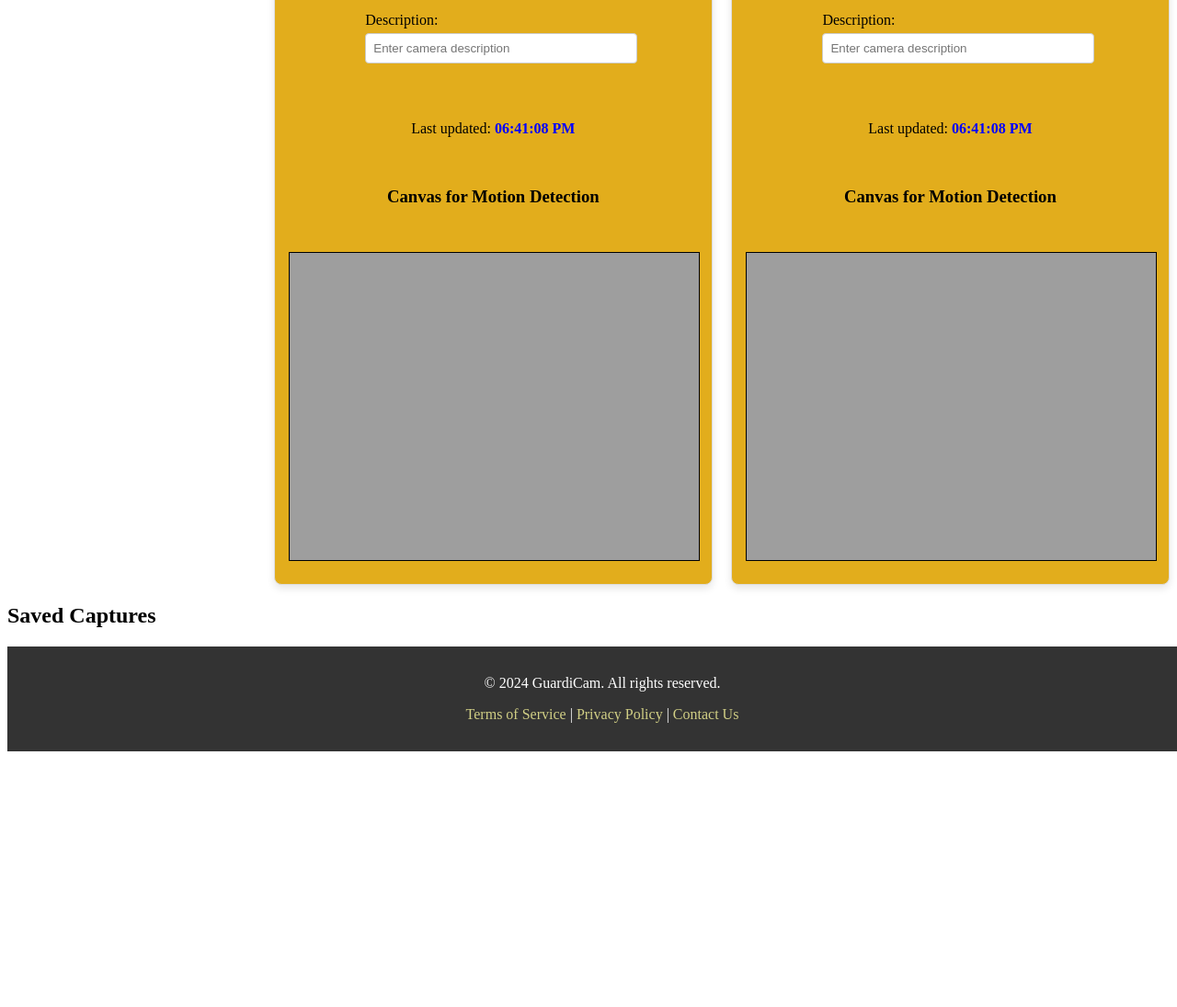
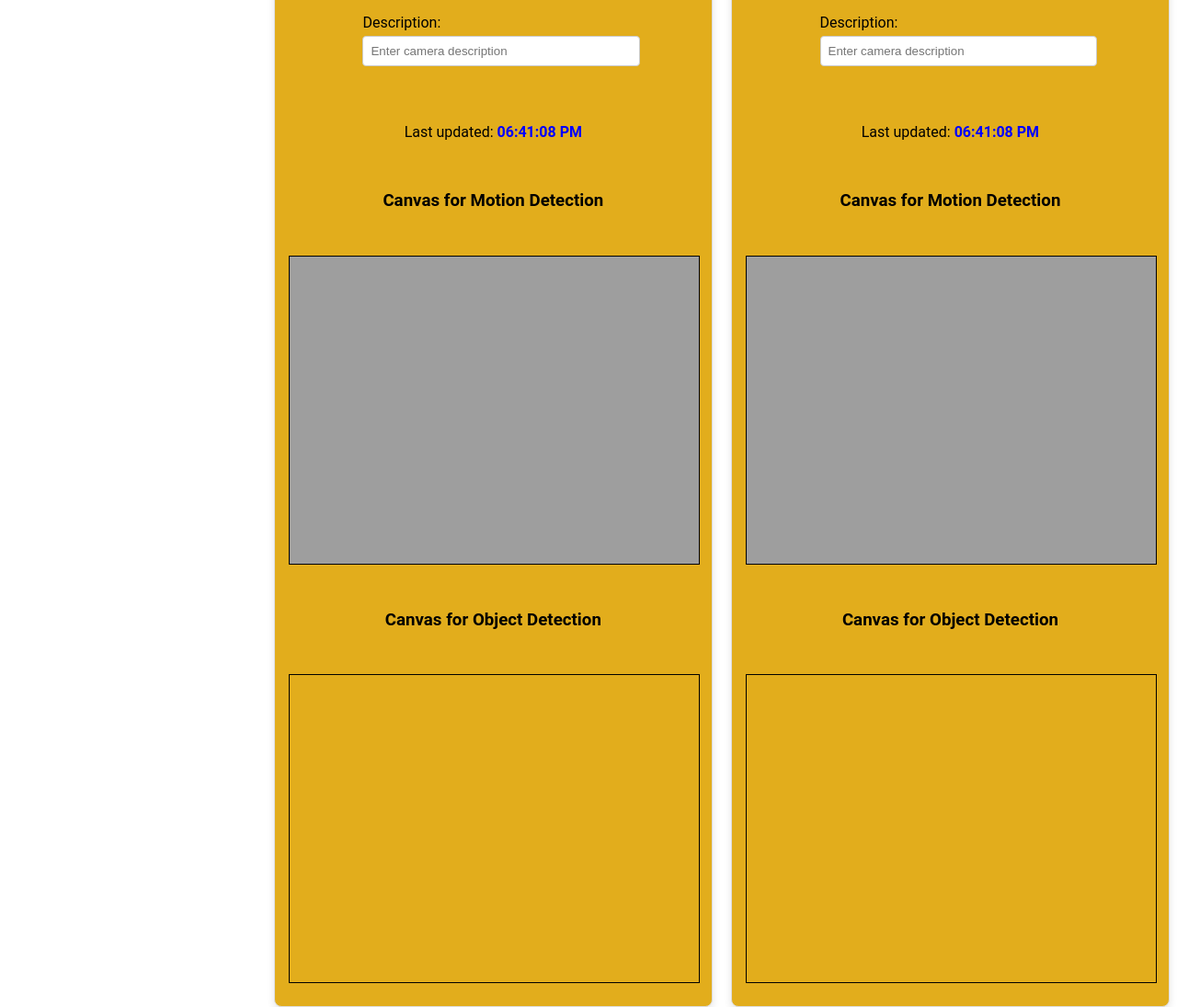
Before and after one commit to DMoncayo999/GuardiCam-SecuritySystem, a website: page public/index.html in a window 1280 px wide. Shown: the part 540-1635 px from the top of the page at 92% size. Before the commit the page ends 1365 px from the top, so only its background shows below. Drawn offline with Linux system fonts and the light colour scheme; no server answers.

Commit message:
Cleaning code, some css, and getting to make object detection worked

```diff
--- a/public/index.html
+++ b/public/index.html
@@ -35,6 +35,8 @@
             <p>Last updated: <span id="cam1-time"></span></p>
             <h3>Canvas for Motion Detection </h3>
             <canvas id="canvas1" width="640" height="480"></canvas>
+            <h3>Canvas for Object Detection </h3>
+            <canvas id="objectDetectionCanvas1" width="640" height="480"></canvas>
         </div>
 
     <!-- Camera 2 Stream -->
@@ -46,6 +48,8 @@
             <p>Last updated: <span id="cam2-time"></span></p>
             <h3>Canvas for Motion Detection </h3>
             <canvas id="canvas2" width="640" height="480"></canvas>
+            <h3>Canvas for Object Detection </h3>
+            <canvas id="objectDetectionCanvas2" width="640" height="480"></canvas>
         </div>
     </div>
 </div>
--- a/public/objectdetection.js
+++ b/public/objectdetection.js
@@ -1,5 +1,9 @@
-let isDetectionEnabled = true;// Enable detection by default
+let isDetectionEnabled = true; // Enable detection by default
 let detectionModel = null;
+let canvasInitialized1 = false; // Track whether canvas size for Camera 1 has been set
+let canvasInitialized2 = false; // Track whether canvas size for Camera 2 has been set;
+let detectionActive = false; // Control for detection loop
+let lastLogTime = 0; // For logging frequency control
 
 // Load the COCO-SSD model
 async function loadModel() {
@@ -11,9 +15,21 @@ async function loadModel() {
     }
 }
 
+// Dynamically resize the canvas to fit the image's aspect ratio and parent container
+function resizeCanvasToFitScreen(canvas, image, canvasInitializedFlag) {
+    if (canvasInitializedFlag) return true; // Only resize once
+    const parent = canvas.parentElement;
+    const aspectRatio = image.width / image.height;
+
+    if (parent) {
+        canvas.width = parent.offsetWidth;
+        canvas.height = parent.offsetWidth / aspectRatio;
+    }
+    return true; // Set the flag to true after resizing
+}
 
 // Perform object detection on the given canvas
-async function runObjectDetection(canvasId, imageId) {
+async function runObjectDetection(canvasId, imageId, canvasInitializedFlag) {
     const canvas = document.getElementById(canvasId);
     const image = document.getElementById(imageId);
 
@@ -28,21 +44,36 @@ async function runObjectDetection(canvasId, imageId) {
         return;
     }
 
-    // Set canvas size only if it's not already set
-    if (canvas.width === 0 || canvas.height === 0) {
-        canvas.width = image.width;
-        canvas.height = image.height;
+    // Dynamically adjust the canvas size to match the image
+    if (!canvasInitializedFlag) {
+        canvasInitializedFlag = resizeCanvasToFitScreen(canvas, image, canvasInitializedFlag);
     }
+
+    console.log(`Running object detection on canvas ${canvasId}`);
+    console.log(`Canvas ${canvasId} size: ${canvas.width}x${canvas.height}`);
+    console.log(`Image ${imageId} size: ${image.width}x${image.height}`);
 
     // Clear the canvas and redraw the image
     context.clearRect(0, 0, canvas.width, canvas.height);
-    context.drawImage(image, 0, 0);
+    try {
+        context.drawImage(image, 0, 0, canvas.width, canvas.height);
+        console.log(`Image drawn onto canvas ${canvasId}`);
+    } catch (drawError) {
+        console.error(`Error drawing image ${imageId} onto canvas ${canvasId}:`, drawError);
+        return;
+    }
 
-    if (!detectionModel) return;
+    if (!detectionModel) {
+        console.error("Detection model not loaded.");
+        return;
+    }
 
     try {
         const predictions = await detectionModel.detect(image);
-        // Draw bounding boxes and labels
+        console.log(`Predictions for canvas ${canvasId}:`, predictions);
+
+        // Draw predictions if any are detected
+        if (predictions.length > 0) {
             predictions.forEach(prediction => {
                 const [x, y, width, height] = prediction.bbox;
                 context.strokeStyle = "#00FF00"; // Green rectangles
@@ -53,41 +84,53 @@ async function runObjectDetection(canvasId, imageId) {
                 context.font = "16px Arial";
                 context.fillText(prediction.class, x, y > 10 ? y - 5 : y + 15);
             });
+        } else {
+            const now = Date.now();
+            if (now - lastLogTime > 5000) { // Log every 5 seconds
+                console.log(`No objects detected on ${canvasId}.`);
+                lastLogTime = now;
+            }
+        }
     } catch (error) {
         console.error("Error during object detection:", error);
     }
 }
 
+// Start the continuous detection loop
+function startDetection() {
+    if (detectionActive) return; // Avoid starting multiple loops
+    detectionActive = true;
+
+    const detectionLoop = async () => {
+        if (!detectionActive || !isDetectionEnabled) return; // Exit loop if disabled
+        await runObjectDetection('objectDetectionCanvas1', 'cam1', canvasInitialized1); // Camera 1
+        await runObjectDetection('objectDetectionCanvas2', 'cam2', canvasInitialized2); // Camera 2
+        requestAnimationFrame(detectionLoop);
+    };
+
+    detectionLoop();
+}
+
+// Stop the detection loop
+function stopDetection() {
+    detectionActive = false; // Stop the detection loop
+}
 
 // Setup detection for multiple canvases and the toggle button
 function setupDetection() {
-    // Toggle button functionality
-    document.getElementById("toggle-detection").addEventListener("click", () => {
+    const toggleButton = document.getElementById("toggle-detection");
+    toggleButton.addEventListener("click", () => {
         isDetectionEnabled = !isDetectionEnabled;
-
-        const button = document.getElementById("toggle-detection");
-        button.textContent = isDetectionEnabled ? "Disable Object Detection" : "Enable Object Detection";
-
+        toggleButton.textContent = isDetectionEnabled ? "Disable Object Detection" : "Enable Object Detection";
         console.log(`Object detection ${isDetectionEnabled ? "enabled" : "disabled"}`);
+        if (isDetectionEnabled) {
+            startDetection();
+        } else {
+            stopDetection();
+        }
     });
 
-    // Start the continuous detection loop
-    setInterval(() => {
-        if (isDetectionEnabled) {
-            runObjectDetection('canvas1', 'cam1'); // Camera 1
-            runObjectDetection('canvas2', 'cam2'); // Camera 2
-        }
-    }, 1000); // Runs every second
-}
-
-// Continuous detection (can be used or removed based on your design preference)
-function continuousDetection() {
-    setInterval(() => {
-        if (isDetectionEnabled) {
-            runObjectDetection('canvas1', 'cam1'); // Camera 1
-            runObjectDetection('canvas2', 'cam2'); // Camera 2
-        }
-    }, 1000); // Runs every second
+    startDetection(); // Start detection when the page loads
 }
 
 // Initialize everything when the page loads
--- a/public/script.js
+++ b/public/script.js
@@ -243,5 +243,5 @@ document.addEventListener('DOMContentLoaded', () => {
     updateTime();
     setInterval(updateTime, 3000);
     setInterval(detectMotion, 1000);
-    setInterval(loadSavedCaptures, 5000);
+    setInterval(loadSavedCaptures, 3000);
 });
--- a/public/styles.css
+++ b/public/styles.css
@@ -1,4 +1,8 @@
 /* General layout for larger screens (default behavior) */
+body {
+    font-family: 'Roboto', sans-serif;
+}
+
 h1 {
     text-align: center; /* Center the main title */
     color: #333; /* Title color */
@@ -186,8 +190,6 @@ footer a:hover {
 
 
 
-
-
 /* Media query for smaller screens (phone view) */
 @media (max-width: 768px) {
     h1 {
```
Lines whose indentation alone changed are shown as unchanged.
